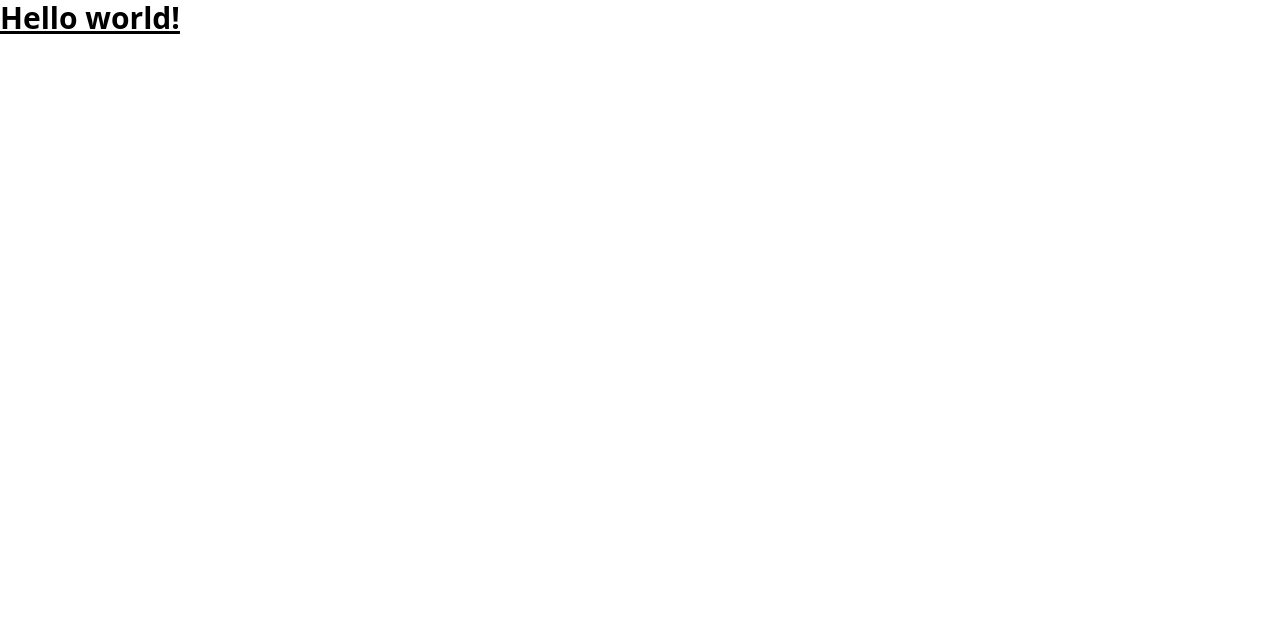
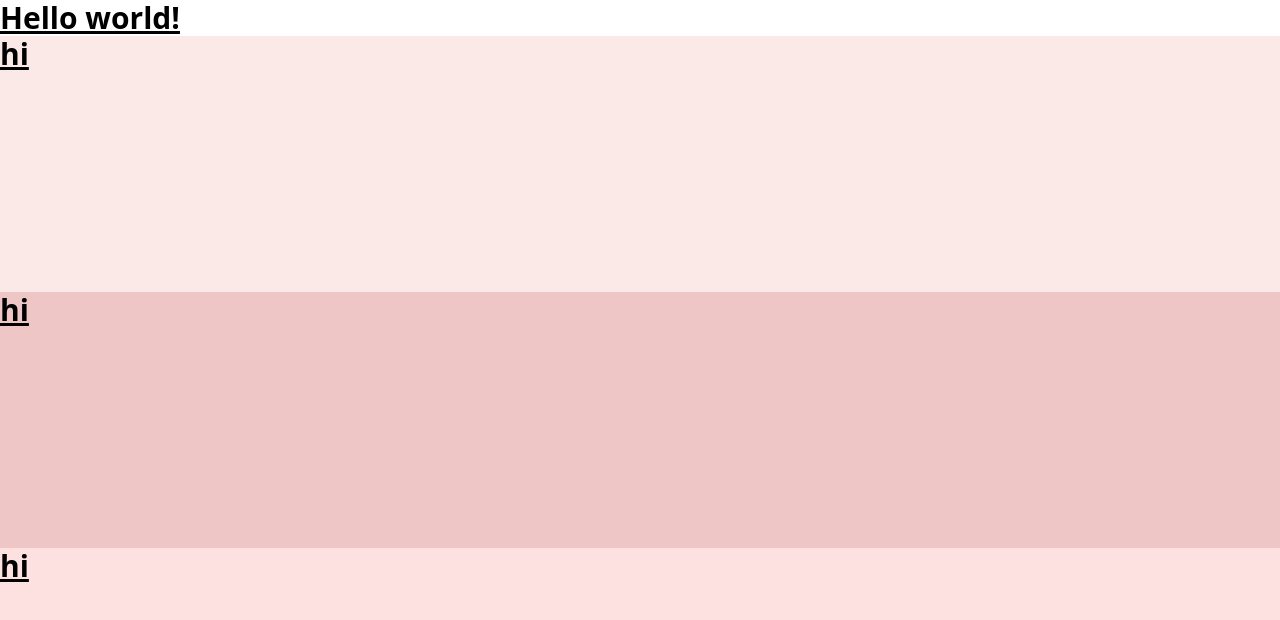
Before and after one commit to gr7800/KGB_ECOMMERS, a React (Vite) app in the folder kgb_Ecommerse/: page / in a window 1280 px wide. Shown: the top 620 px of the page. Built offline with nearby package versions, Linux system fonts and the light colour scheme.

Commit message:
basic setup done

```diff
--- a/kgb_Ecommerse/src/App.jsx
+++ b/kgb_Ecommerse/src/App.jsx
@@ -5,6 +5,15 @@ function App() {
   return (
     <h1 className="text-3xl font-bold underline">
     Hello world!
+    <div className='bg-light-pink-1 h-64'>
+      hi
+    </div>
+    <div className='bg-light-rose h-64'>
+      hi
+    </div>
+    <div className='bg-light-pink-2 h-64'>
+      hi
+    </div>
   </h1>
   )
 }
--- /dev/null
+++ b/kgb_Ecommerse/src/component/Carousel.jsx
@@ -0,0 +1,9 @@
+import React from 'react'
+
+const Carousel = () => {
+  return (
+    <div>Carousel</div>
+  )
+}
+
+export default Carousel
--- a/kgb_Ecommerse/src/pages/HomePage.jsx
+++ b/kgb_Ecommerse/src/pages/HomePage.jsx
@@ -1,8 +1,12 @@
 import React from 'react'
+import Carousel from '../component/Carousel'
 
 const HomePage = () => {
   return (
-    <div>HomePage</div>
+    <div className="bg-[url('./assets/glitter-background.png')] bg-cover bg-fixed">
+      <Carousel/>
+
+    </div>
   )
 }
 
--- a/kgb_Ecommerse/tailwind.config.js
+++ b/kgb_Ecommerse/tailwind.config.js
@@ -2,7 +2,13 @@
 export default {
   content: ["./index.html", "./src/**/*.{js,ts,jsx,tsx}"],
   theme: {
-    extend: {},
+    extend: {
+      colors: {
+        'light-pink-1': "#fae9e6",
+        'light-pink-2': "#fde0e0",
+        'light-rose': "#eec6c6",
+      }
+    },
   },
   plugins: [],
 };
```
Also changed, not shown: kgb_Ecommerse/src/App.css (line endings or trailing spaces), 2 other files (tests, documents, lock files or other folders).
